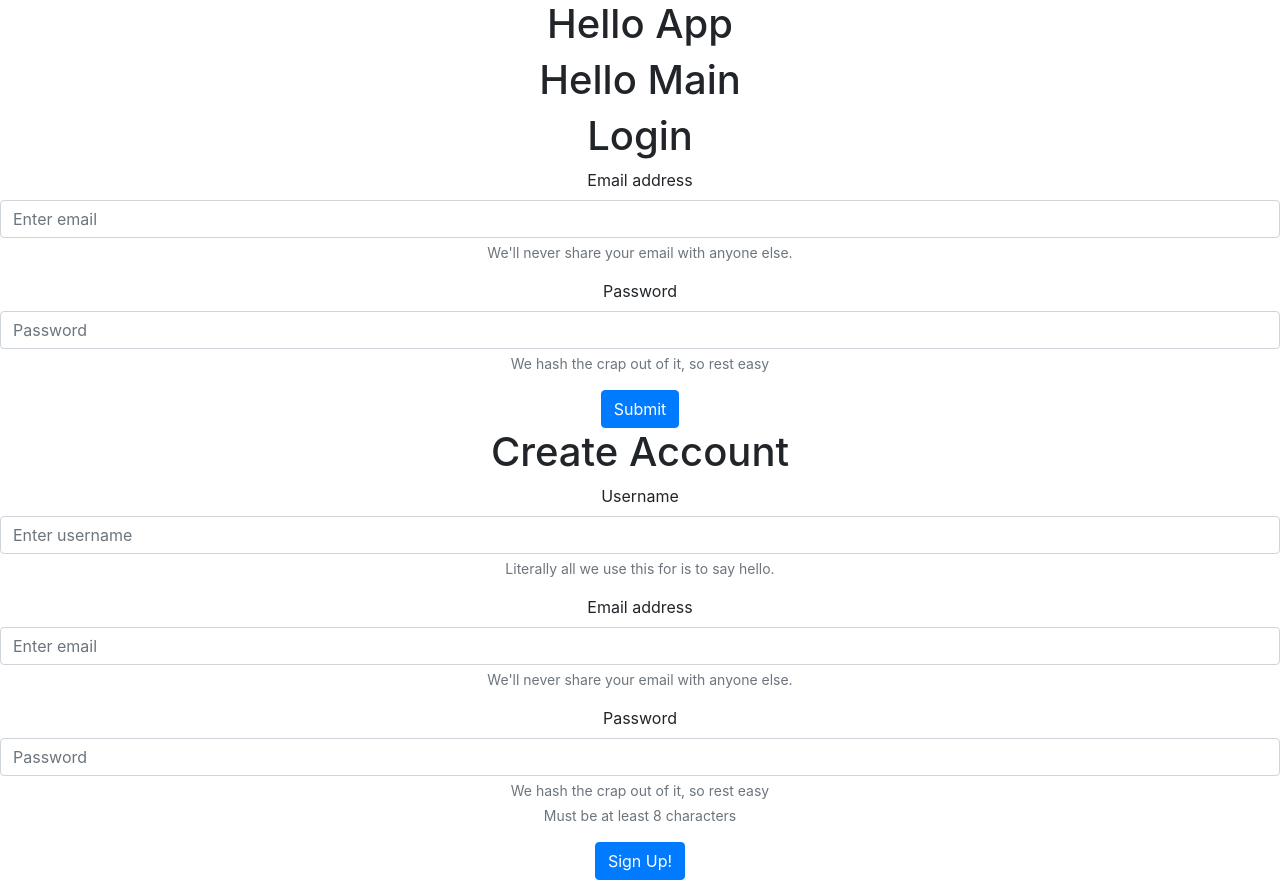
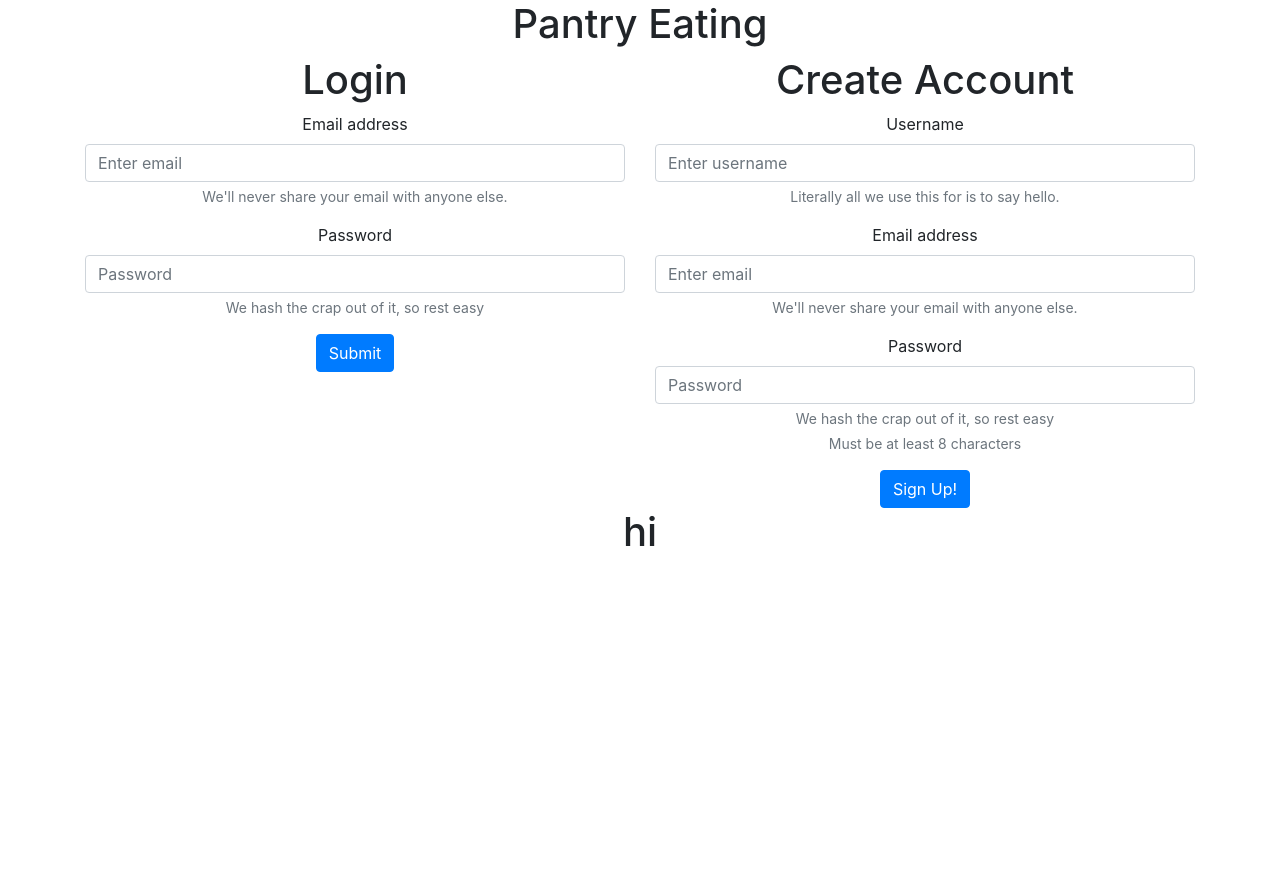
Before and after one commit to ScottyG67/Pantry_Eating_Client, a React (Create React App) app: page / in a window 1280 px wide. After the commit the page ends 800 px from the top, so only its background shows below. Built offline with nearby package versions, Linux system fonts and the light colour scheme.

Commit message:
basic structure - non functional

```diff
--- a/src/App.js
+++ b/src/App.js
@@ -1,13 +1,24 @@
 
 import './App.css';
 
-import Main from './containers/Main'
+// import Main from './containers/Main'
+import RecipesContainer from './containers/RecipesContainer'
+import LoginPage from "./containers/LoginPage";
+import Logout from './components/Logout'
+
+import { useDispatch, useSelector } from 'react-redux';
 
 function App() {
+  const username = useSelector(state => state.username)
+  const loggedIn = useSelector(state => state.loggedIn)
   return (
     <div className="App">
-      <h1>Hello App</h1>
-      <Main />
+      <h1>Pantry Eating</h1>
+      {loggedIn? <Logout />:null}
+      {loggedIn? null:<LoginPage />}
+      <RecipesContainer />
+
+      {/* <Main /> */}
     </div>
   );
 }
--- a/src/Containers/LoginPage.js
+++ b/src/Containers/LoginPage.js
@@ -1,4 +1,5 @@
 import React from 'react'
+import {Container, Row, Col} from 'react-bootstrap'
 
 //Components
 import Login from '../components/Login'
@@ -7,10 +8,16 @@ import SignUp from '../components/SignUp'
 function LoginPage() {
 
     return (
-        <div >
-                <Login />
-                <SignUp />
-        </div>
+        <Container >
+            <Row>
+                <Col>
+                    <Login />
+                </Col>
+                <Col>
+                    <SignUp />
+                </Col>
+            </Row>
+        </Container>
     )
 
 }
--- a/src/Containers/Main.js
+++ b/src/Containers/Main.js
@@ -1,9 +1,11 @@
 import LoginPage from "./LoginPage";
+import Logout from '../components/Logout'
 
 const Main = () => {
     return (
       <div className="App">
         <h1>Hello Main</h1>
+        <Logout />
         <LoginPage />
       </div>
     )
--- /dev/null
+++ b/src/Containers/RecipesContainer.js
@@ -0,0 +1,10 @@
+import react from 'react'
+
+const Recipes = () => {
+
+    return(
+        <h1>hi</h1>
+    )
+}
+
+export default Recipes
--- a/src/Store/reducers.js
+++ b/src/Store/reducers.js
@@ -1,6 +1,7 @@
 export const initialState = {
     username: '',
-    loggedIn: false
+    loggedIn: false,
+	BASE_URL: 'http://localhost:3000'
 }
 
 export const reducer = (state, action) => {
--- a/src/components/Login.js
+++ b/src/components/Login.js
@@ -1,8 +1,8 @@
 import {useState} from 'react'
-import { useDispatch } from 'react-redux'
+import { useDispatch, useSelector } from 'react-redux';
 import { Form, Button } from "react-bootstrap";
 
-const BASE_URL = 'http://localhost:3000'
+
 
 const Login = () => {
 
@@ -10,7 +10,7 @@ const Login = () => {
     const [password,setPassword] = useState("")
 
     const dispatch = useDispatch()
-
+    const BASE_URL = useSelector(state => state.BASE_URL)
 
 
     const login = (e) => {
--- a/src/components/SignUp.js
+++ b/src/components/SignUp.js
@@ -1,7 +1,7 @@
 import {useState} from 'react'
-import { useDispatch } from 'react-redux'
+import { useDispatch, useSelector } from 'react-redux';
 import { Form, Button } from "react-bootstrap";
-const BASE_URL = 'http://localhost:3000'
+// const BASE_URL = 'http://localhost:3000'
 
 const SignUp = () => {
 
@@ -9,7 +9,9 @@ const SignUp = () => {
     const [password,setPassword] = useState("")
     const [username,setUsername] = useState("")
 
+
     const dispatch = useDispatch()
+    const BASE_URL = useSelector(state => state.BASE_URL)
 
     const signup = (e) => {
         e.preventDefault()
```
Also changed, not shown: src/components/RecipesSearchForm.js (added, +34 -0 lines).
